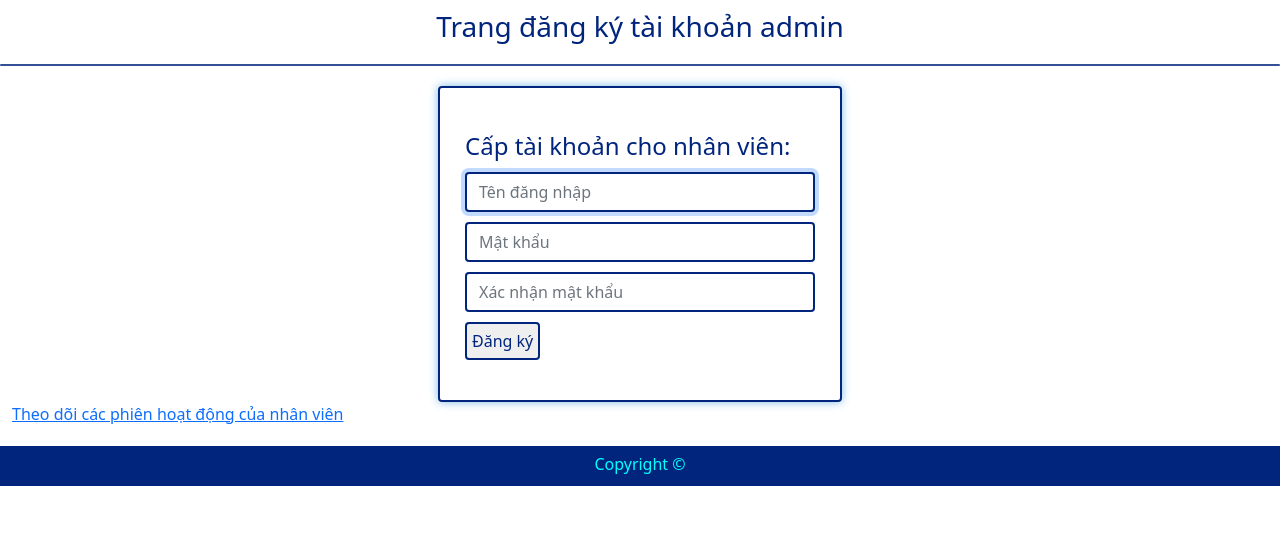
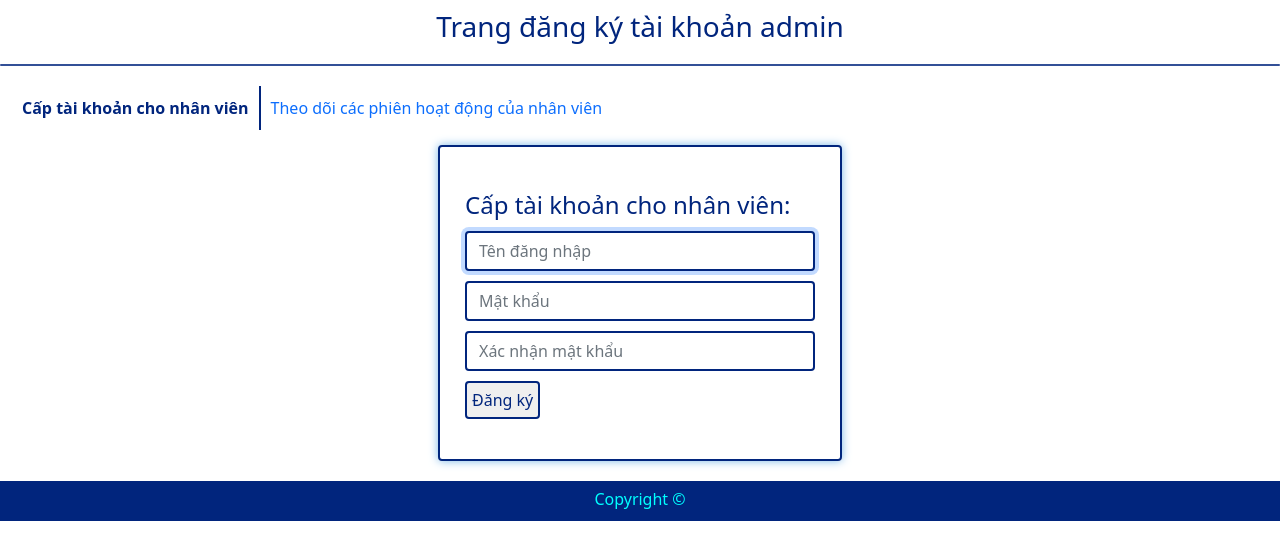
Before and after one commit to huytan0812/warehouse_management_method, a Django app: page /register in a window 1280 px wide. Shown: the part 61-621 px from the top of the page. Run offline with Django 4.2, Linux system fonts and the light colour scheme; some libraries are stand-ins or nearby versions.

Commit message:
Modifying frontend of admin_management template

```diff
--- a/testing_warehouse_management/major_features/static/major_features/major_features_css/styles.css
+++ b/testing_warehouse_management/major_features/static/major_features/major_features_css/styles.css
@@ -177,3 +177,35 @@ input {
 .registration-input {
     margin-top: 10px;
 }
+
+#admin-management {
+    display: flex;
+    flex-direction: right;
+    justify-content: flex-start;
+}
+
+#register {
+    padding: 10px;
+    border-right: 2px #01257D solid;
+}
+
+#register:hover a{
+    color: #01257D;
+    font-weight: 600;
+    transition: 0.3s;
+}
+
+#user-activities {
+    padding: 10px;
+}
+
+#user-activities:hover a{
+    color: #01257D;
+    font-weight: 600;
+    transition: 0.3s;
+}
+
+.active-a {
+    color: #01257D;
+    font-weight: 600;
+}
--- a/testing_warehouse_management/major_features/templates/major_features/registration/register.html
+++ b/testing_warehouse_management/major_features/templates/major_features/registration/register.html
@@ -10,7 +10,31 @@
     <p>{{ message }}</p>
 {% endif %}
 
-<div class="container d-flex justify-content-center">
+<div id="admin-management">
+
+    {% if 'register' in request.resolver_match.url_name %}
+    <div id="register">
+        <a style="text-decoration: none;" class="active-a" href="{% url 'register' %}">Cấp tài khoản cho nhân viên</a>
+    </div>
+    {% else %}
+    <div id="register">
+        <a style="text-decoration: none;" href="{% url 'register' %}">Cấp tài khoản cho nhân viên</a>
+    </div>
+    {% endif %}
+
+    {% if 'user_activities' in request.resolver_match.url_name %}
+    <div id="user-activities">
+        <a style="text-decoration: none;" class="active-a" href="{% url 'user_activities' %}">Theo dõi các phiên hoạt động của nhân viên</a>
+    </div>
+    {% else %}
+    <div id="user-activities">
+        <a style="text-decoration: none;" href="{% url 'user_activities' %}">Theo dõi các phiên hoạt động của nhân viên</a>
+    </div>
+    {% endif %}
+
+</div>
+
+<div class="container d-flex justify-content-center" style="margin-top: 15px;">
     <div class="form-container">
         <form action="{% url 'register' %}" method="post" class="registration-form">
             {% csrf_token %}
@@ -29,6 +53,4 @@
         </form>
     </div>
 </div>
-
-<a href="{% url 'user_activities' %}">Theo dõi các phiên hoạt động của nhân viên</a>
 {% endblock %}
```
Also changed, not shown: testing_warehouse_management/major_features/templates/major_features/registration/user_activities.html (+26 -1 lines).
